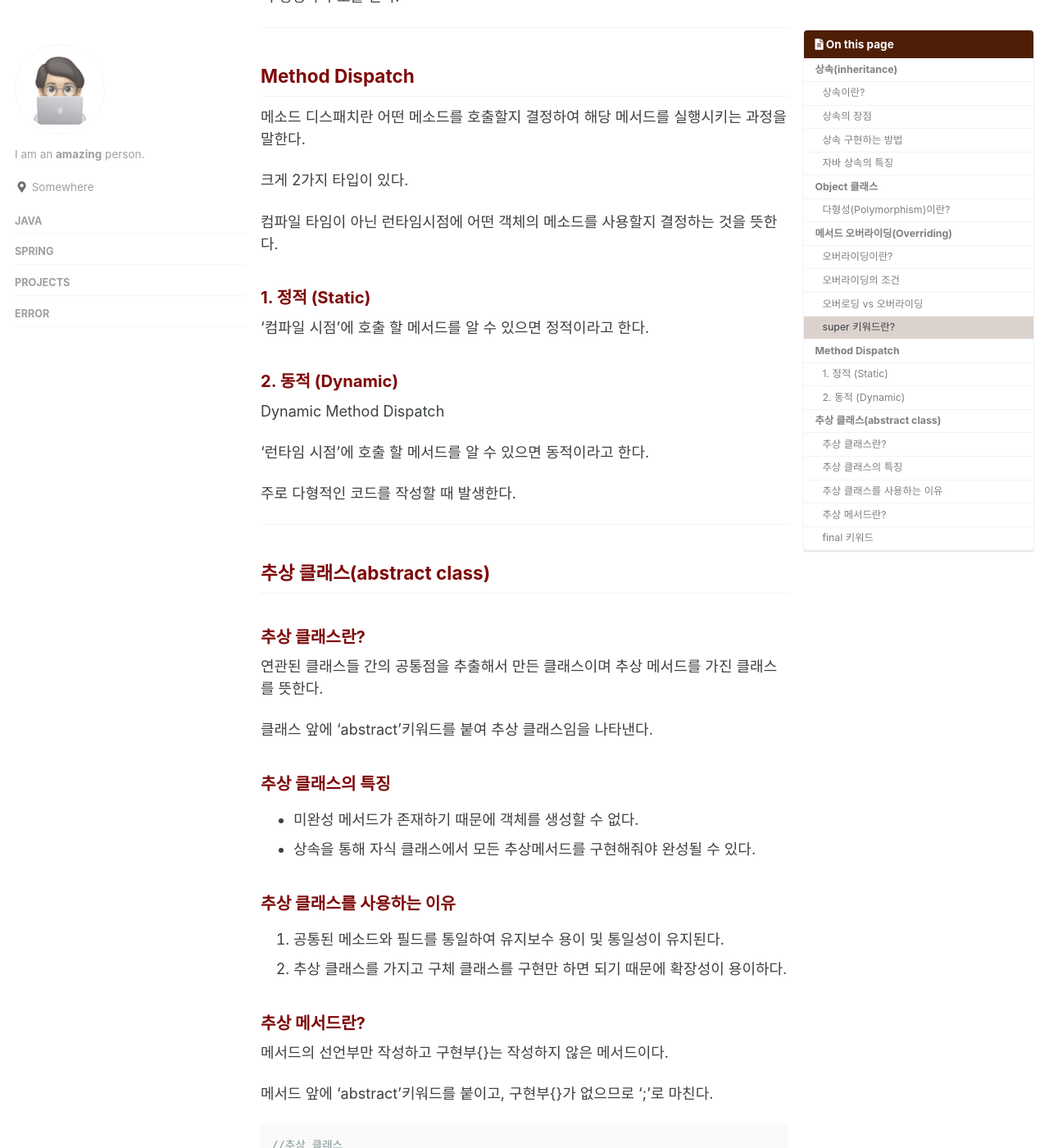
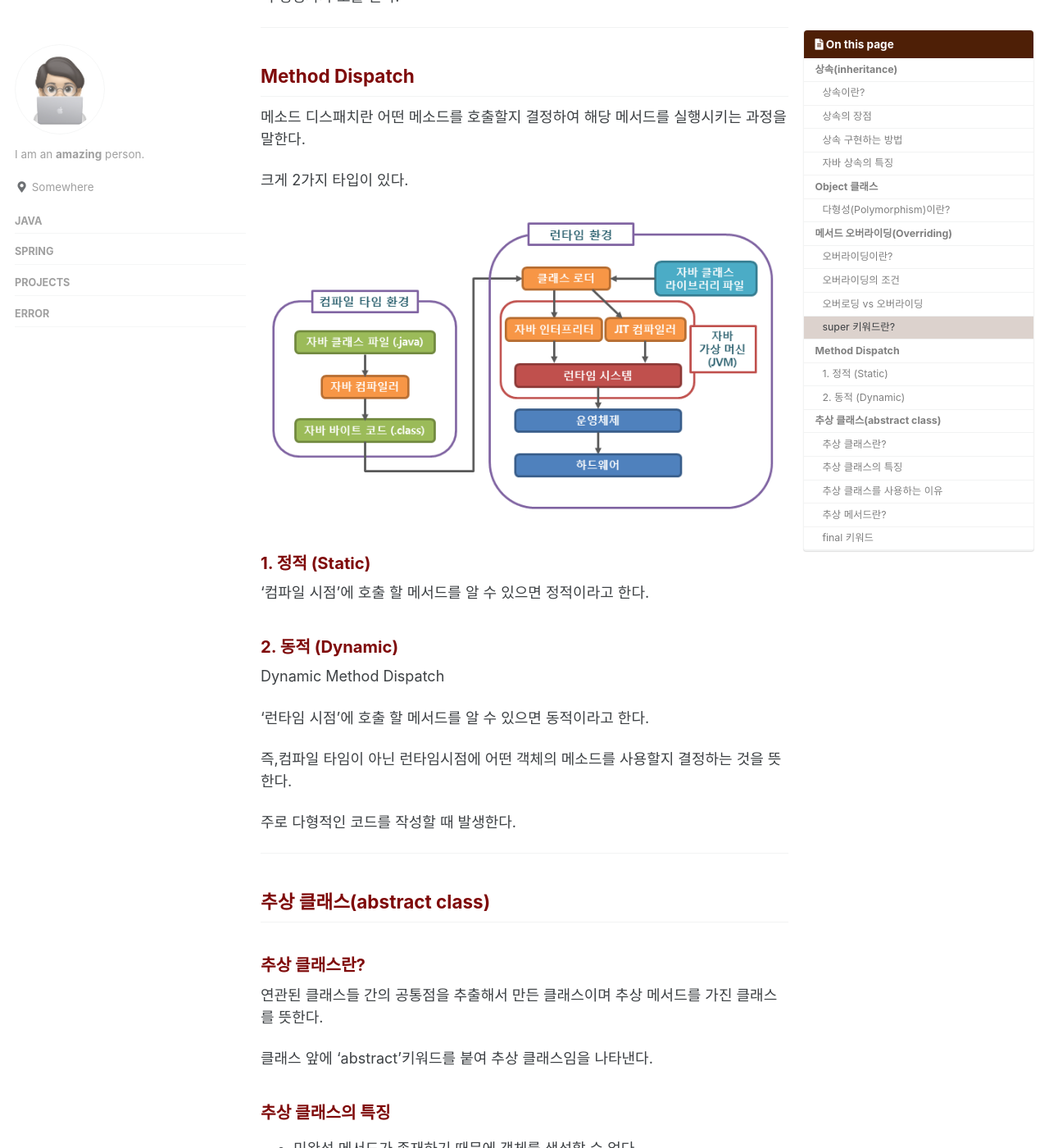
Before and after one commit to gyuripk/blog, a Jekyll site: the page built from _posts/2021-04-05-Inheritance.md, in a window 1280 px wide and 1400 px high, scrolled down 5247 px. Shown: the whole window at 82% size. Built offline with Jekyll 4.4.1, drawn with Linux system fonts in a browser that asks for light colours; cached includes are drawn as plain includes.

Commit message:
Update 2021-04-05-Inheritance.md

```diff
--- a/_posts/2021-04-05-Inheritance.md
+++ b/_posts/2021-04-05-Inheritance.md
@@ -137,17 +137,20 @@ this()와 마찬가지로 매개변수를 넣어주면 해당하는 매개변수
 
 크게 2가지 타입이 있다.
 
-컴파일 타임이 아닌 런타임시점에 어떤 객체의 메소드를 사용할지 결정하는 것을 뜻한다.
+![time](/assets/images/time.png)
 
 ### 1. 정적 (Static)
 
 '컴파일 시점'에 호출 할 메서드를 알 수 있으면 정적이라고 한다.
+
 
 ### 2. 동적 (Dynamic)
 
 Dynamic Method Dispatch
 
 '런타임 시점'에 호출 할 메서드를 알 수 있으면 동적이라고 한다.
+
+즉,컴파일 타임이 아닌 런타임시점에 어떤 객체의 메소드를 사용할지 결정하는 것을 뜻한다.
 
 주로 다형적인 코드를 작성할 때 발생한다.
 
```
